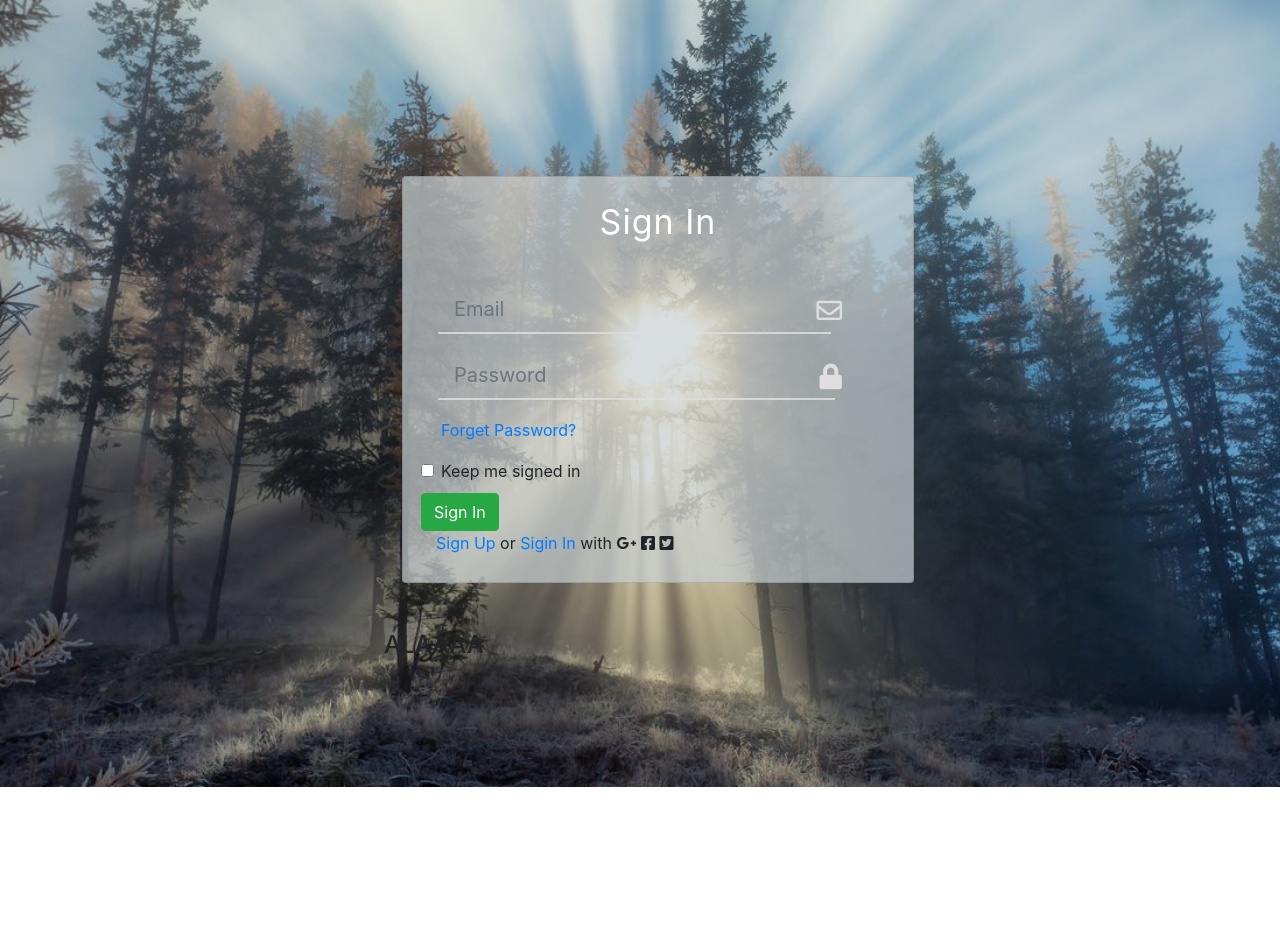
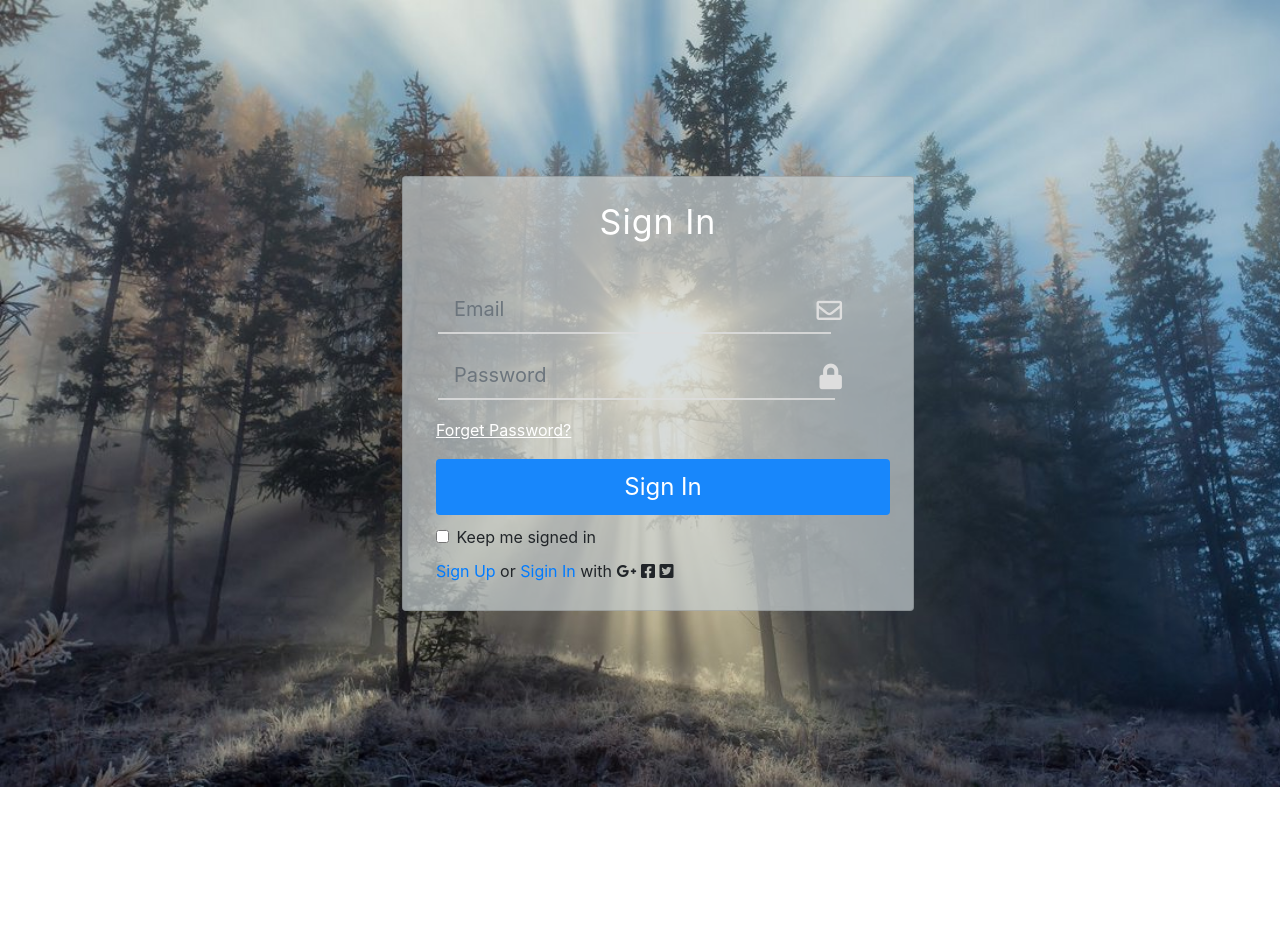
Before and after one commit to Fighteros/signInForm, a plain HTML site: page index.html in a window 1280 px wide. Before the commit the page ends 886 px from the top, so only its background shows below. Drawn offline with nearby package versions, Linux system fonts and the light colour scheme.

Commit message:
finished the sign in btn

```diff
--- a/assests/css/main.css
+++ b/assests/css/main.css
@@ -4,6 +4,7 @@
     --overlay: rgba(200, 208, 211, 0.7);
     --buttons: #dddd;
     --body: #f5f1da;
+    --btn: #1887FB
 }
 
 body {
@@ -64,3 +65,31 @@ body {
     padding-top: 12px;
     padding-right: 15px;
 }
+/* .form-check {
+    display: flex;
+    flex-direction: column;
+} */
+.form-check p a{
+    color: #fff;
+    text-decoration: underline;
+    margin-left: -5px;
+}
+.form-check button {
+    background-color: var(--btn);
+    border: 0;
+    padding: 10px;
+    margin-left: -5px;
+    font-size: 1.5rem;
+    display: block;
+    width: 100%;
+    margin-bottom: 10px;
+}
+.form-check button:hover{
+    background-color: var(--btn);
+}
+.form-check #save-login{
+    display: inline-block;
+    margin-left: -5px;
+    margin-right: 3px;
+    background-color: #666 !important;
+}
--- a/index.html
+++ b/index.html
@@ -41,12 +41,14 @@
                             </div>
                             <div class="form-check">
                                 <p><a href="#">Forget Password?</a></p>
-                                <input type="checkbox" class="form-check-input" id="save-login" name="save-login" value="save-login">
+
+                                <button class="button btn btn-success" type="submit">Sign In</button>
+
+                                <input type="checkbox" class="" id="save-login" name="save-login" value="save-login">
                                 <label for="#save-login">Keep me signed in</label>
                             </div>
 
 
-                            <button class="button btn btn-success" type="submit">Sign In</button>
 
                         </form>
 
@@ -69,7 +71,6 @@
                 </div>
             </div>
         </section>
-        <h4>ALAAAA</h4>
     </main>
 
 
```
